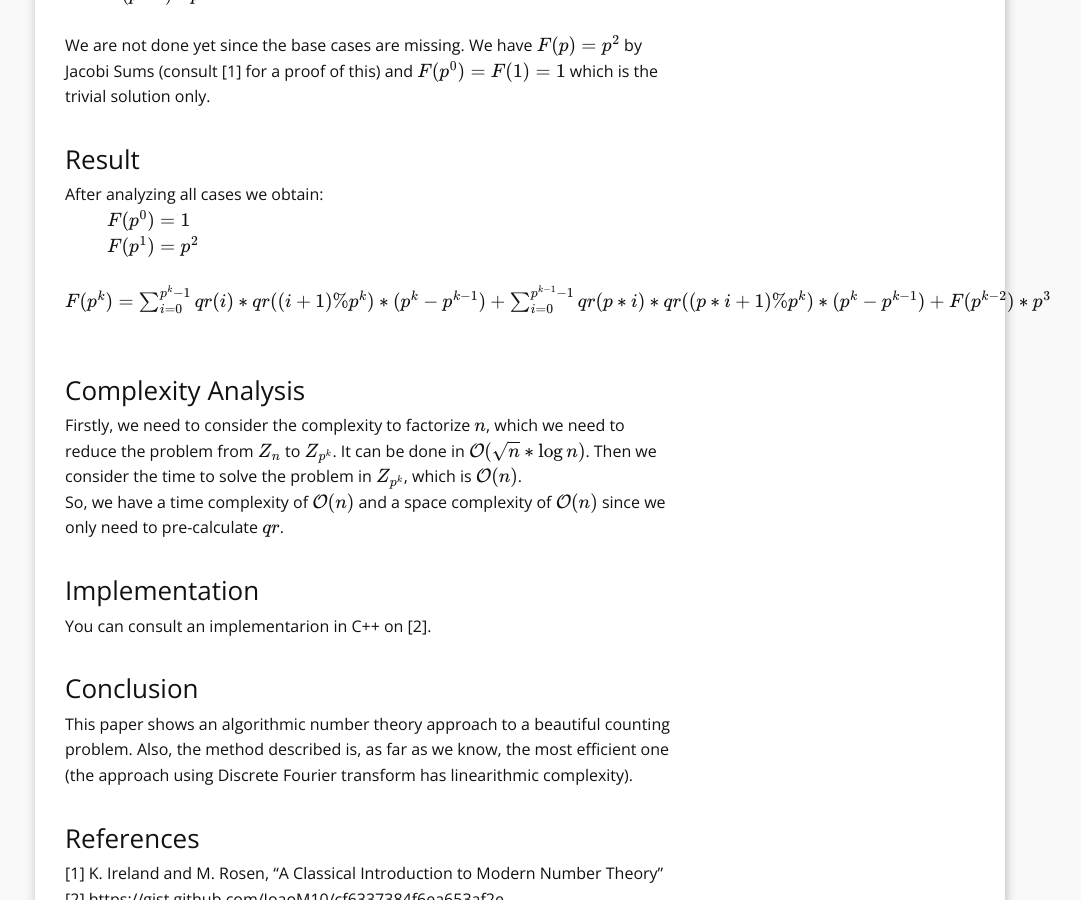
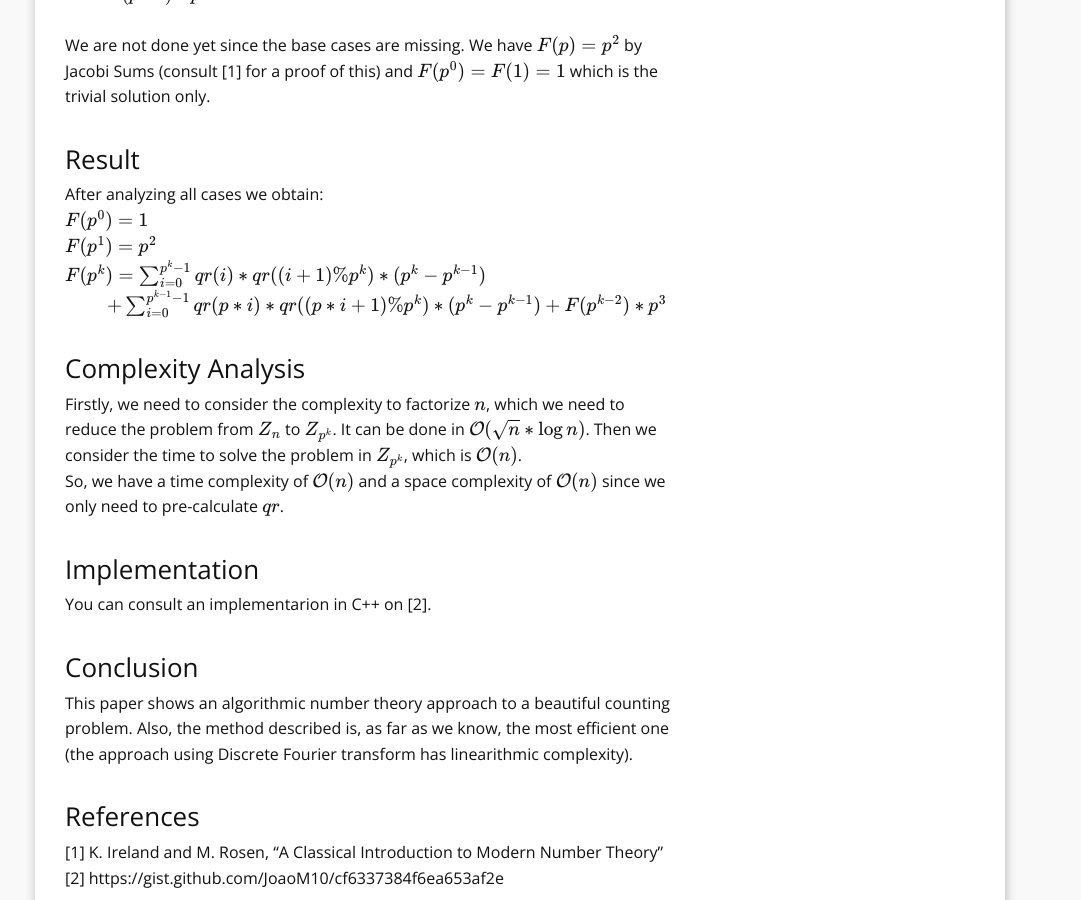
Before and after one commit to JoaoM10/JoaoM10.github.io, a Jekyll site: the page built from _posts/2015-04-18-pythagorean_triples.md, in a window 1280 px wide and 900 px high, scrolled down 2307 px. Shown: the whole window, without its empty margins (120-1201 px from the left). Built offline with Jekyll 4.4.1, drawn with Linux system fonts in a browser that asks for light colours; formulas are drawn with MathJax 3; comment, search, counter and statistics services are not loaded.

Commit message:
fix triples post

```diff
--- a/_posts/2015-04-18-pythagorean_triples.md
+++ b/_posts/2015-04-18-pythagorean_triples.md
@@ -12,7 +12,7 @@
 To count the number of pythagorean triples in $$Z_n$$ we start by reducing this problem to the problem of counting pythagorean triples in $$Z_{p^k}$$, for some primes $$p$$ and positive integer $$k$$.
 Lets start by define $F(n)$ as the number of solutions to the equation:
 <br>
-<span style="display:inline-block; width: 42px;"></span>$$a^2 + b^2 \equiv c^2$$ (mod $$n$$)
+<span style="text-align: center;">$$a^2 + b^2 \equiv c^2$$ (mod $$n$$)</span>
 <br>
 <br>
 
@@ -20,7 +20,7 @@
 To reduce our problem to the same one but in $$Z_{p^k}$$ we can apply the Chinese Remainder Theorem.
 Let $$n = p_1^{e_1}...p_r^{e_r}$$ be the prime decomposition of $$n$$, with $$p_i \ne p_j \forall i, j$$. We have:
 <br>
-<span style="display:inline-block; width: 42px;"></span>$$F(n) = \prod_{i=1}^r F(p_i^{e_i})$$
+<span style="text-align: center;">$$F(n) = \prod_{i=1}^r F(p_i^{e_i})$$</span>
 <br>
 <br>
 
@@ -84,9 +84,10 @@
 
 ### Result
 After analyzing all cases we obtain:<br>
-<span style="display:inline-block; width: 42px;"></span>$$F(p^0) = 1$$<br>
-<span style="display:inline-block; width: 42px;"></span>$$F(p^1) = p^2$$<br>
-<span style="display:inline-block; width: 42px;"></span>$$F(p^k) = \sum_{i=0}^{p^k - 1} qr(i) * qr((i + 1) \% p^k) * (p^k - p^{k - 1}) + \sum_{i=0}^{p^{k - 1} - 1} qr(p * i) * qr((p * i + 1) \% p^k) * (p^k - p^{k - 1}) + F(p^{k - 2}) * p^3$$
+$$F(p^0) = 1$$<br>
+$$F(p^1) = p^2$$<br>
+$$F(p^k) = \sum_{i=0}^{p^k - 1} qr(i) * qr((i + 1) \% p^k) * (p^k - p^{k - 1})$$<br>
+<span style="display:inline-block; width: 42px;"></span>$$ + \sum_{i=0}^{p^{k - 1} - 1} qr(p * i) * qr((p * i + 1) \% p^k) * (p^k - p^{k - 1}) + F(p^{k - 2}) * p^3$$
 <br>
 <br>
 
```
